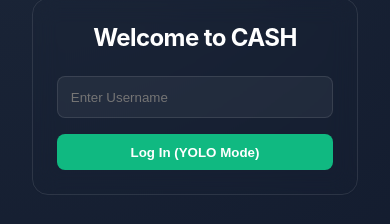
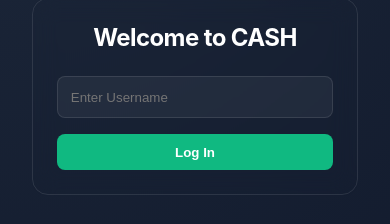
Before and after one commit to GameProductions/ledger, a React (Vite) app in the folder apps/web/: page / in a window 390 px wide. Shown: the part 273-497 px from the top of the page. Built offline with nearby package versions, Linux system fonts and the light colour scheme.

Commit message:
CASH v1.5.2: Mobile UX & Professional Polish Complete

```diff
--- a/apps/web/src/App.tsx
+++ b/apps/web/src/App.tsx
@@ -279,7 +279,7 @@ const Login: React.FC = () => {
           onChange={(e) => setUsername(e.target.value)}
           style={{ width: '100%', padding: '0.8rem', marginBottom: '1rem', borderRadius: '0.5rem', background: 'rgba(255,255,255,0.05)', border: '1px solid var(--glass-border)', color: 'white' }}
         />
-        <button className="primary" style={{ width: '100%' }} onClick={handleLogin}>Log In (YOLO Mode)</button>
+        <button className="primary" style={{ width: '100%' }} onClick={handleLogin}>Log In</button>
       </div>
     </div>
   )
```
